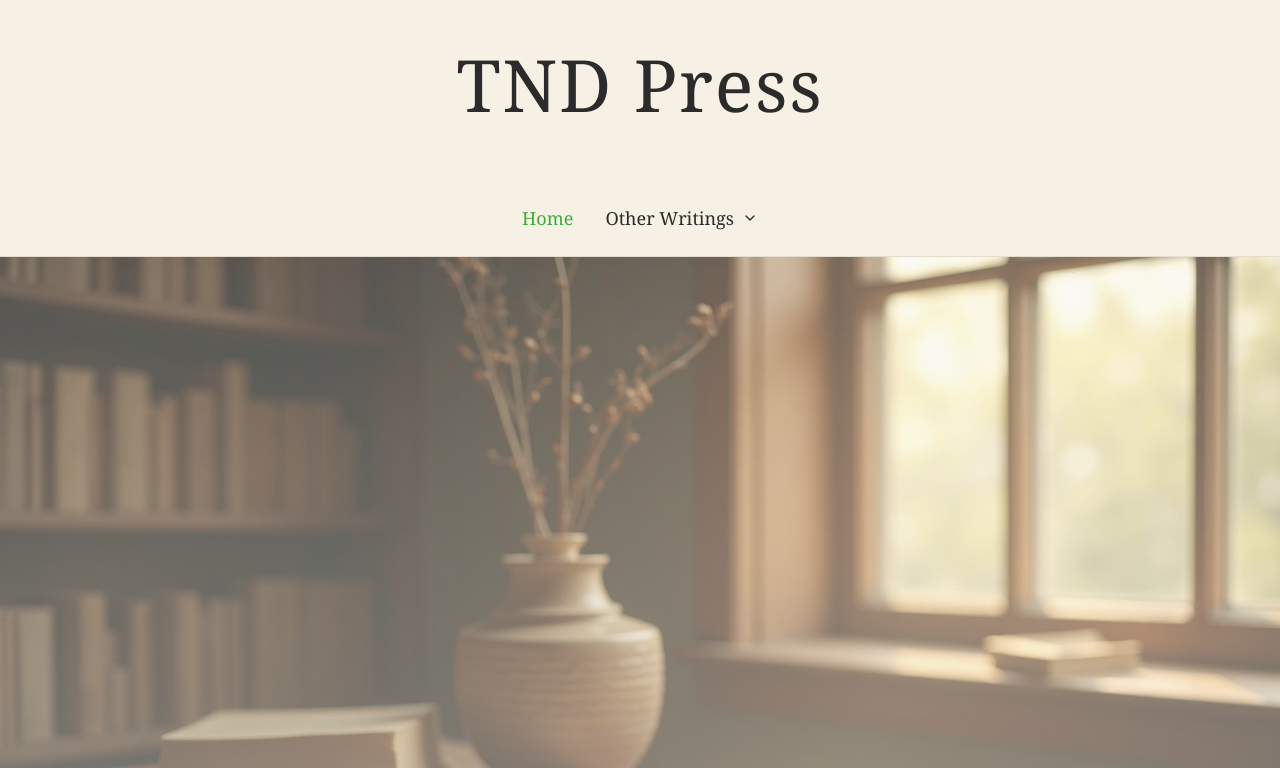
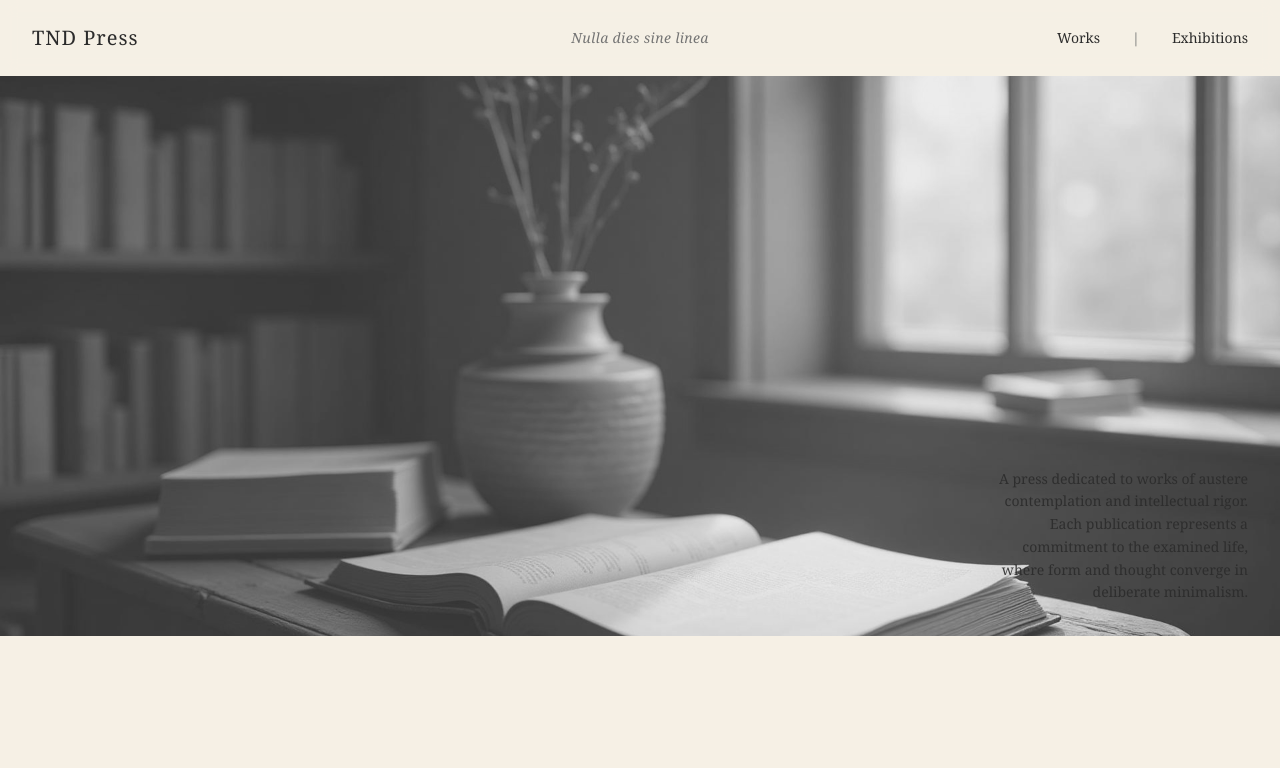
Before and after one commit to sleepstreak/sepia-scroll-reads, a React (Vite) app: page / in a window 1280 px wide. Shown: the top 768 px of the page. Built offline with nearby package versions, Linux system fonts and the light colour scheme; the HTML template or start-up script is replaced by a standard one.

Commit message:
Refactor layout to formalize structure

```diff
--- a/src/index.css
+++ b/src/index.css
@@ -105,4 +105,33 @@ All colors MUST be HSL.
     background: linear-gradient(to bottom, rgba(247, 241, 227, 0.3), rgba(247, 241, 227, 0.5));
     pointer-events: none;
   }
+
+  /* Grayscale with low contrast and grain filter */
+  .grayscale-heavy {
+    filter: grayscale(100%) contrast(0.7) brightness(1.1);
+    position: relative;
+  }
+
+  .grayscale-heavy::after {
+    content: '';
+    position: absolute;
+    inset: 0;
+    background-image:
+      repeating-linear-gradient(
+        0deg,
+        transparent,
+        transparent 2px,
+        rgba(0, 0, 0, 0.03) 2px,
+        rgba(0, 0, 0, 0.03) 4px
+      ),
+      repeating-linear-gradient(
+        90deg,
+        transparent,
+        transparent 2px,
+        rgba(0, 0, 0, 0.03) 2px,
+        rgba(0, 0, 0, 0.03) 4px
+      );
+    opacity: 0.5;
+    pointer-events: none;
+  }
 }
--- a/src/pages/Index.tsx
+++ b/src/pages/Index.tsx
@@ -1,26 +1,67 @@
-import { Navbar } from '@/components/Navbar';
+import { Link } from 'react-router-dom';
 import literaryBackground from '@/assets/literary-background.jpg';
 
 const Index = () => {
   return (
-    <div className="min-h-screen flex flex-col bg-background">
-      {/* Header Section */}
-      <div className="py-12 px-6 text-center bg-background">
-        <h1 className="text-5xl md:text-6xl lg:text-7xl font-serif font-light tracking-wide text-foreground mb-3">
-          TND Press
-        </h1>
-      </div>
+    <div className="page-container min-h-screen bg-background">
+      {/* Site Header - Three-part layout */}
+      <header className="site-header sticky top-0 z-50 bg-background/95 backdrop-blur supports-[backdrop-filter]:bg-background/80">
+        <div className="flex items-center justify-between px-8 py-6">
+          {/* Left: Site Identity */}
+          <div className="flex-1">
+            <h1 className="text-xl font-serif font-light tracking-wider text-foreground">
+              TND Press
+            </h1>
+          </div>
 
-      {/* Navbar Section */}
-      <Navbar />
+          {/* Center: Motto */}
+          <div className="flex-1 text-center">
+            <p className="text-sm font-serif italic text-muted-foreground tracking-wide">
+              Nulla dies sine linea
+            </p>
+          </div>
 
-      {/* Image Section */}
-      <div className="flex-1 relative sepia-overlay">
+          {/* Right: Navigation */}
+          <nav className="flex-1 flex justify-end">
+            <ul className="flex items-center gap-8 text-sm font-serif">
+              <li>
+                <Link
+                  to="/works"
+                  className="text-foreground hover:text-primary transition-smooth"
+                >
+                  Works
+                </Link>
+              </li>
+              <li className="text-muted-foreground">|</li>
+              <li>
+                <Link
+                  to="/exhibitions"
+                  className="text-foreground hover:text-primary transition-smooth"
+                >
+                  Exhibitions
+                </Link>
+              </li>
+            </ul>
+          </nav>
+        </div>
+      </header>
+
+      {/* Visual Domain - 70vh with grayscale/grain filter */}
+      <div className="hero-visual relative h-[70vh] w-full overflow-hidden">
         <img
           src={literaryBackground}
-          alt="Literary background"
-          className="w-full h-full object-cover"
+          alt="Visual domain"
+          className="w-full h-full object-cover grayscale-heavy"
         />
+
+        {/* Biographical Text Block - Bottom-right */}
+        <div className="bio-text absolute bottom-8 right-8 w-[20vw] text-right">
+          <p className="text-sm font-serif leading-relaxed text-foreground/90">
+            A press dedicated to works of austere contemplation and intellectual rigor.
+            Each publication represents a commitment to the examined life,
+            where form and thought converge in deliberate minimalism.
+          </p>
+        </div>
       </div>
     </div>
   );
```
